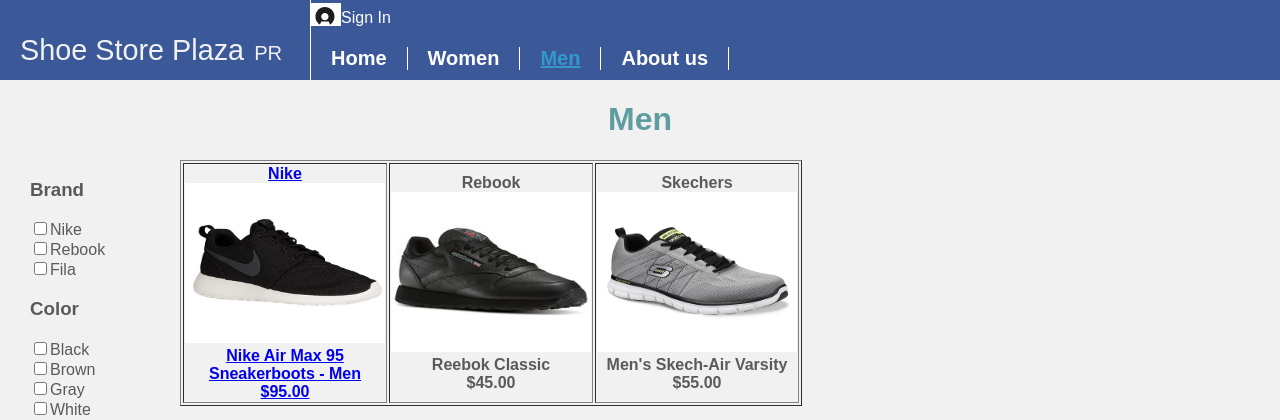
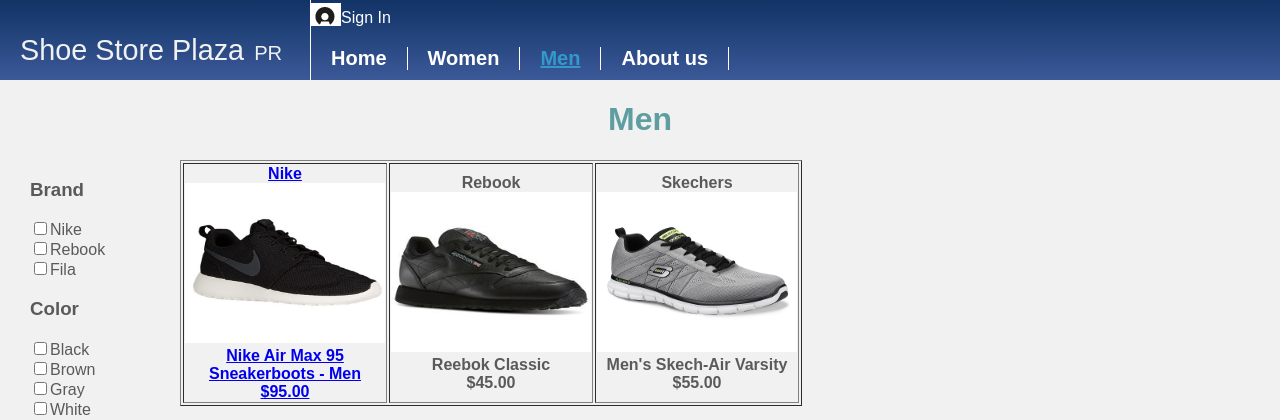
Before and after one commit to rcMaldonado10/shoe-Plaza, a PHP site: page /men.php in a window 1280 px wide. Shown: the top 420 px of the page. Run offline with PHP 8.4, Linux system fonts and the light colour scheme; lists and menus that the app fills with data are empty.

Commit message:
nice color

```diff
--- a/stylesstore.css
+++ b/stylesstore.css
@@ -5,7 +5,7 @@
         }
 
         #topbar{
-            background-color: #3B5998;
+            background: -webkit-linear-gradient(bottom, #3B5998, #136);
             width: 100%;
             height: 80px;
             color: white;
```
